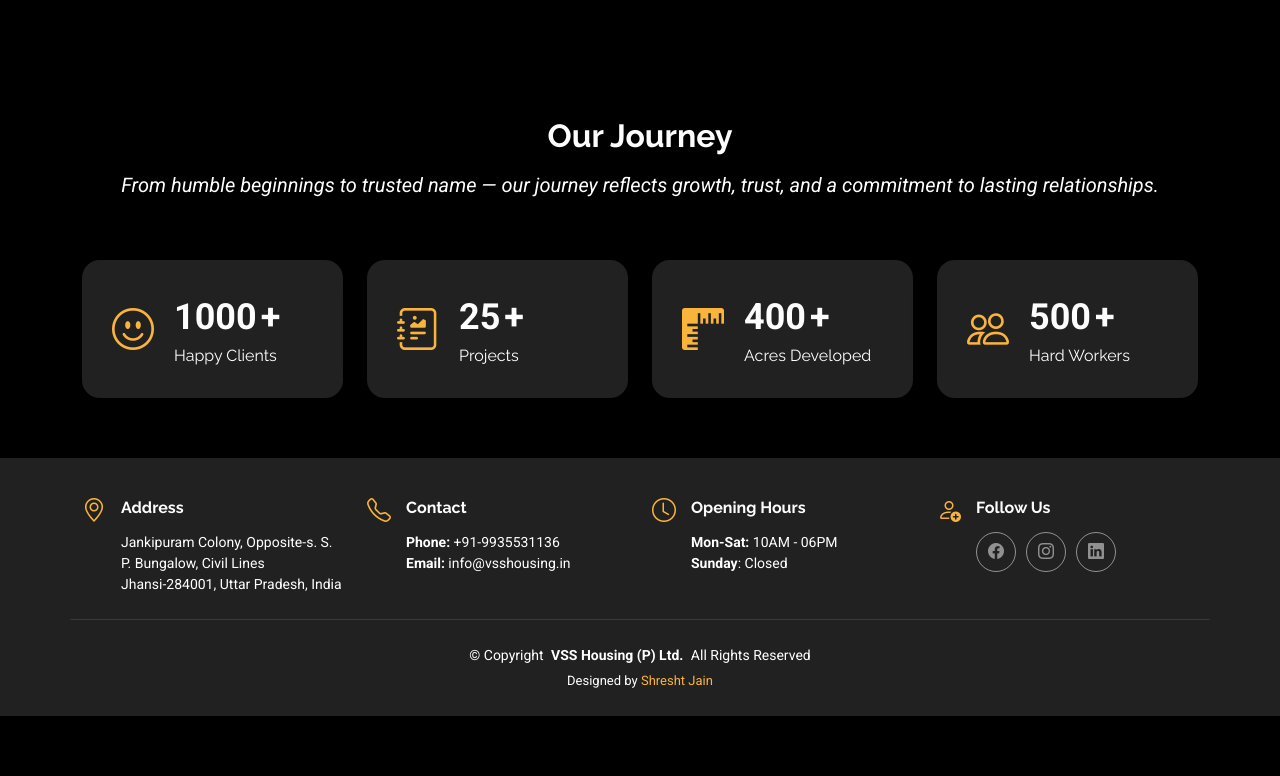
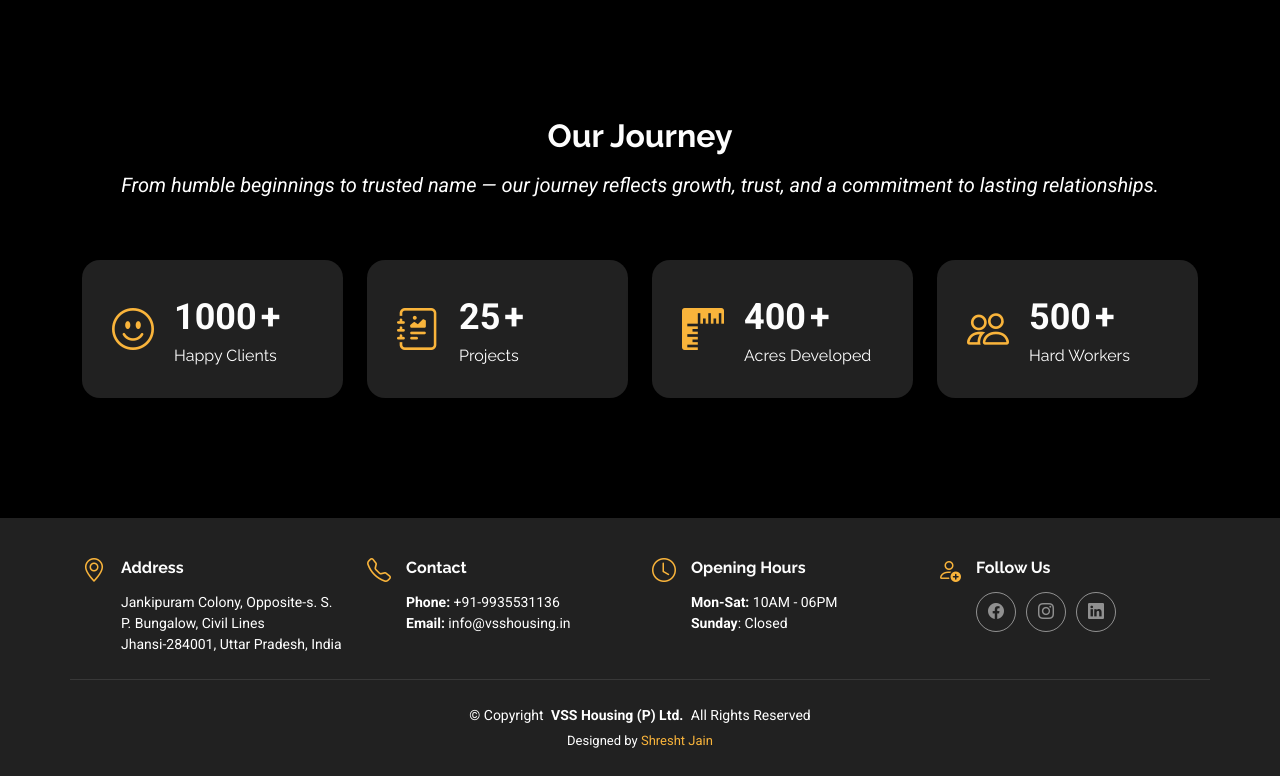
Before and after one commit to ShreshtJain/EstateAgency, a plain HTML site: page index.html in a window 1280 px wide. Shown: the part 1488-2264 px from the top of the page. Before the commit the page ends 2204 px from the top, so only its background shows below. Drawn offline with Linux system fonts and the light colour scheme.

Commit message:
Fixed Footer margin top

```diff
--- a/assets/css/main.css
+++ b/assets/css/main.css
@@ -842,7 +842,6 @@ section,
   border-radius: 18px;
   border-bottom: 5px solid var(--surface-color);
   height: 100%;
-
   display: flex;             /* enable flexbox */
   flex-direction: column;    /* keep icon above text */
   align-items: center;       /* horizontally center */
--- a/index.html
+++ b/index.html
@@ -305,7 +305,7 @@
 
   </main>
 
-  <footer id="footer" class="footer light-background">
+  <footer id="footer" class="footer light-background" style="margin-top: 60px;">
 
     <div class="container">
       <div class="row gy-3">
```
